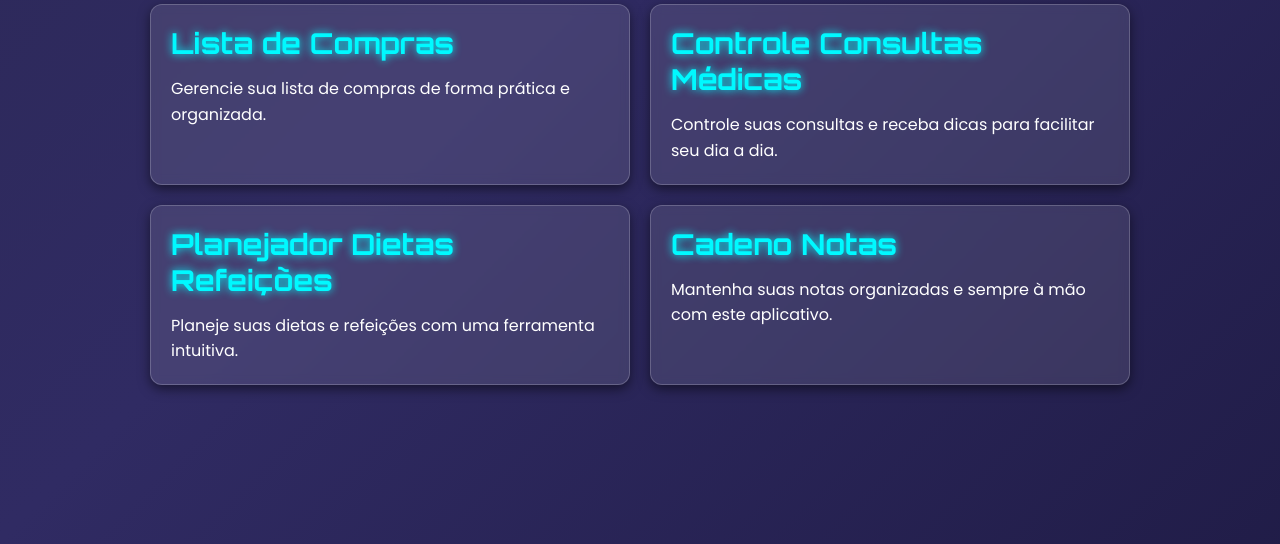
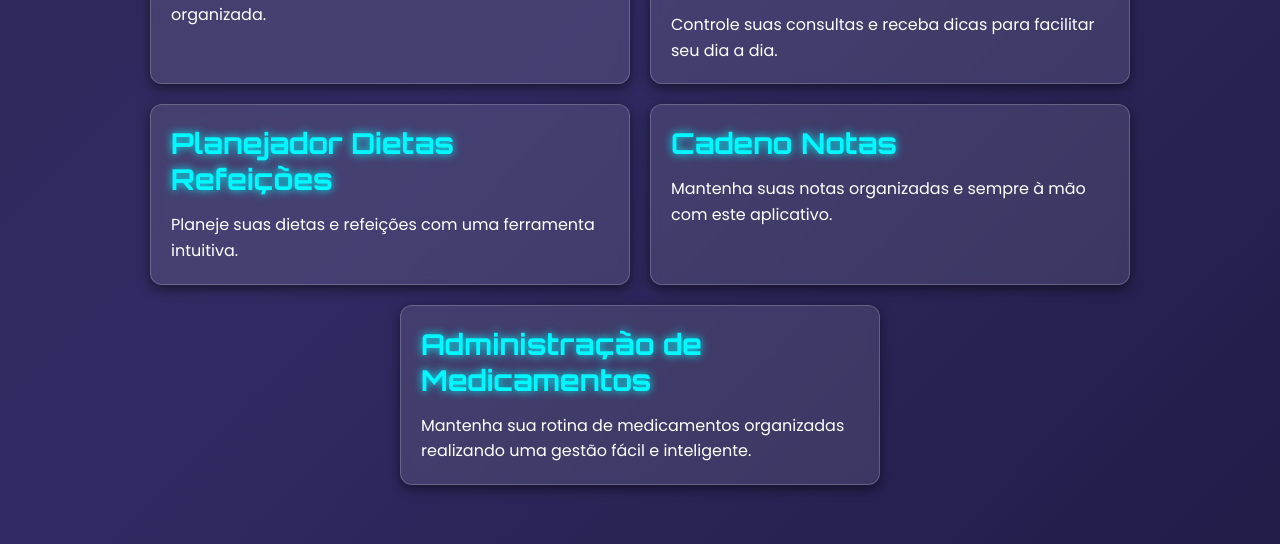
Before and after one commit to RAVELLSL/SGI-home, a plain HTML site: page index.html in a window 1280 px wide. Shown: the part 256-800 px from the top of the page. Drawn offline with Linux system fonts and the light colour scheme.

Commit message:
Update index.html

```diff
--- a/index.html
+++ b/index.html
@@ -126,6 +126,10 @@
       <h2>Cadeno Notas</h2>
       <p>Mantenha suas notas organizadas e sempre à mão com este aplicativo.</p>
     </a>
+     <a href="https://ravellsl.github.io/SGI-adm-medicamentos/" class="card" target="_blank">
+      <h2>Administração de Medicamentos</h2>
+      <p>Mantenha sua rotina de medicamentos organizadas realizando uma gestão fácil e inteligente.</p>
+    </a>
   </div>
   <script>
     // Adiciona efeito ripple interativo ao clicar nos cards
```
